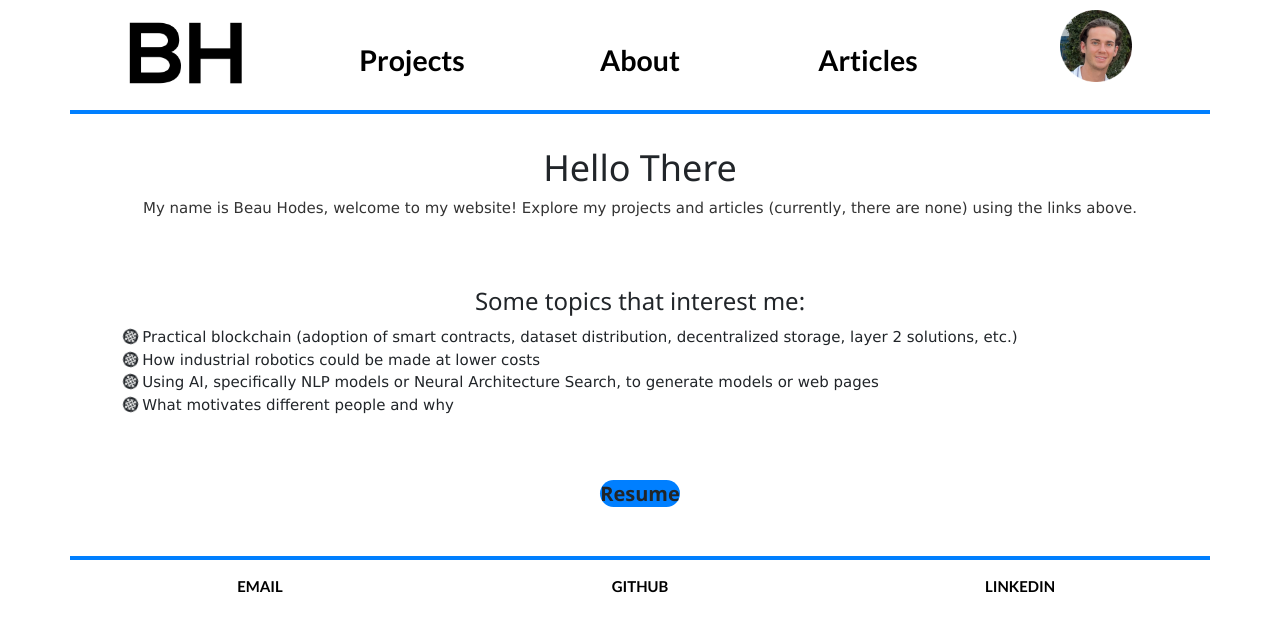
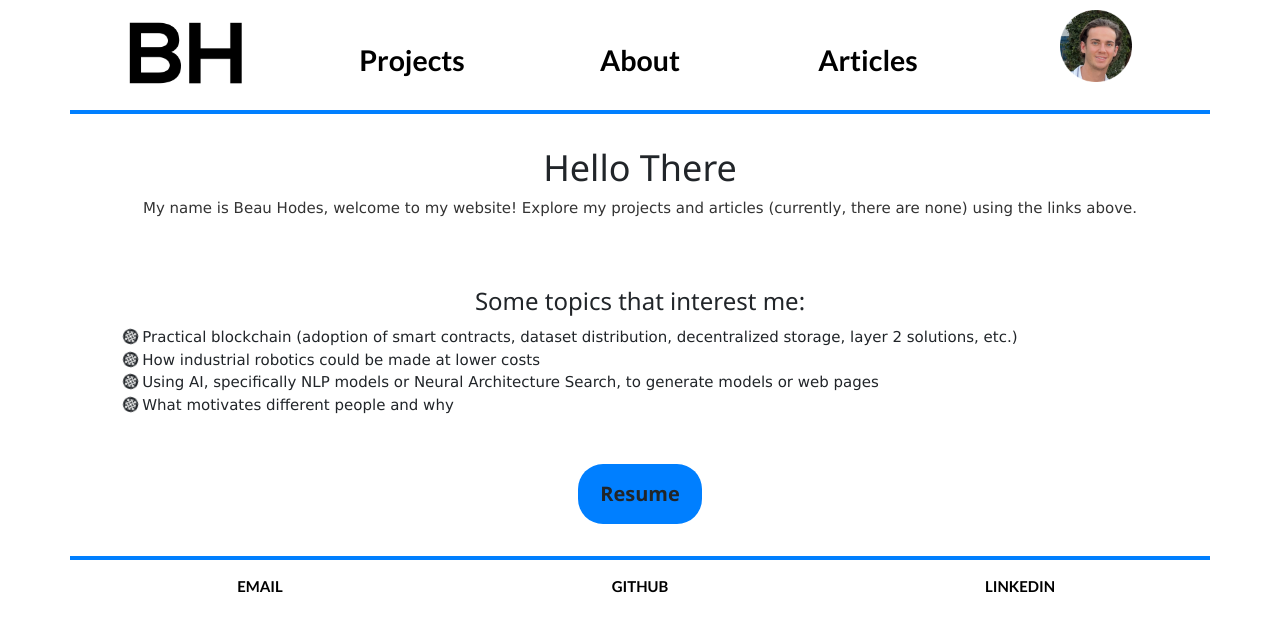
Before and after one commit to beauhodes/beauhodes.github.io, a Jekyll site: the page built from index.html, in a window 1280 px wide. Shown: the top 632 px of the page. Built offline with Jekyll 4.4.1, drawn with Linux system fonts in a browser that asks for light colours; nearby versions of some CDN libraries.

Commit message:
Update index.html

```diff
--- a/index.html
+++ b/index.html
@@ -18,6 +18,6 @@ title: Beau Hodes
 </div>
 <br>
 <div align="center">
-  <h4><a href="resume_latest.pdf" class="resumeLink">Resume</a></h4>
+  <h4 class="resumeLink"><a href="resume_latest.pdf">Resume</a></h4>
 </div>
 <br>
```
